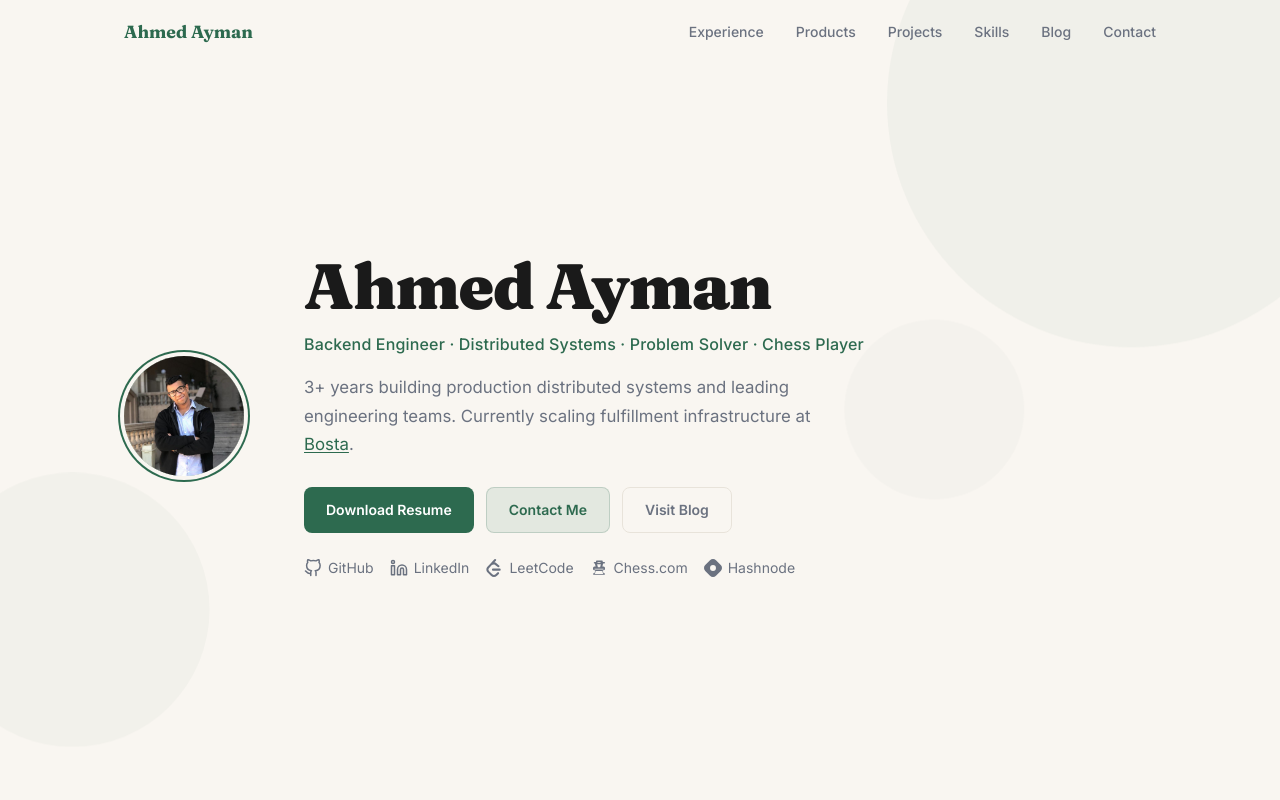
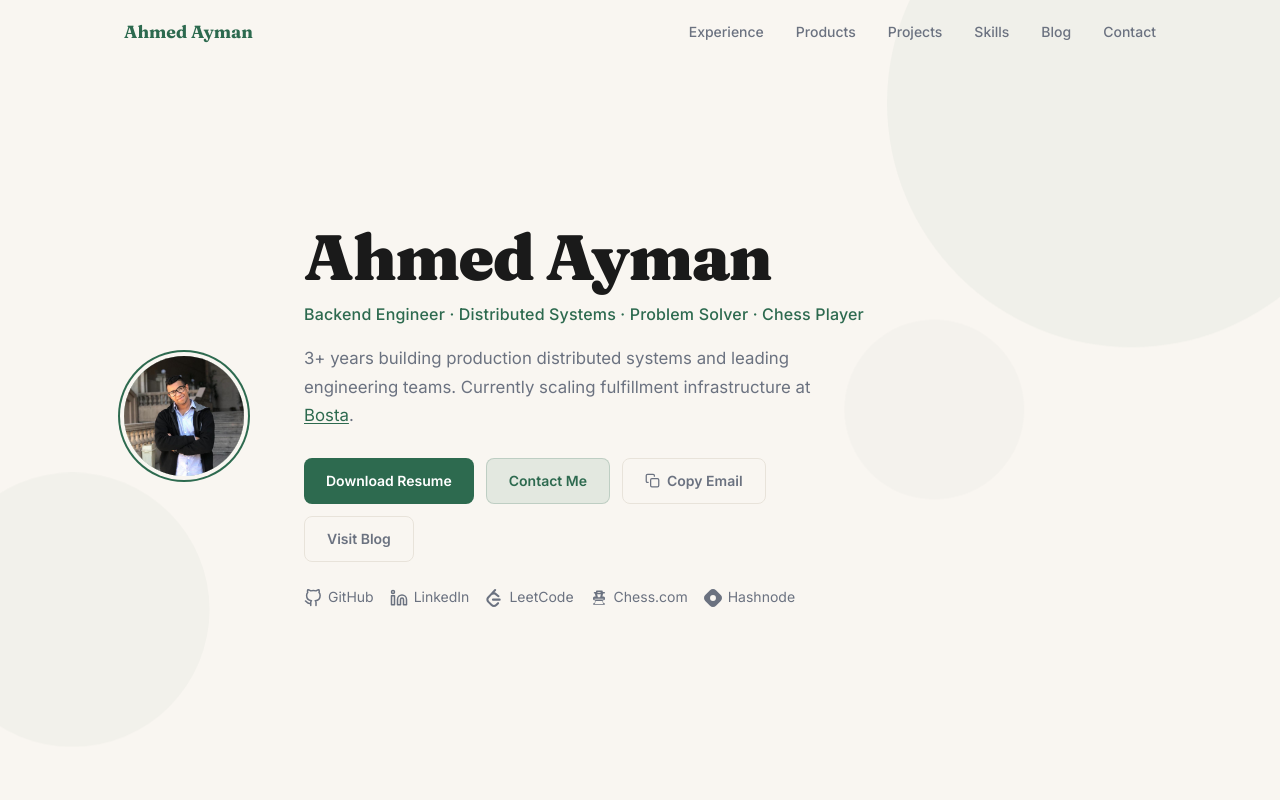
Before and after one commit to a7medayman6/a7medayman6.github.io, a plain HTML site: page index.html in a window 1280 px wide. Shown: the top 800 px of the page. Drawn offline with Linux system fonts and the light colour scheme.

Commit message:
add Copy Email button to hero CTAs
Co-Authored-By: Claude Sonnet 4.6 <noreply@anthropic.com>

```diff
--- a/index.html
+++ b/index.html
@@ -68,6 +68,10 @@
         <div class="hero-ctas">
           <a href="resume.pdf" download="Ahmed.ayman-software.engineer-resume.pdf" class="btn btn-primary">Download Resume</a>
           <a href="mailto:a.ayman6000@gmail.com" class="btn btn-secondary">Contact Me</a>
+          <button class="btn btn-ghost copy-email-btn" data-email="a.ayman6000@gmail.com">
+            <svg width="15" height="15" viewBox="0 0 24 24" fill="none" stroke="currentColor" stroke-width="2" stroke-linecap="round" stroke-linejoin="round"><rect x="9" y="9" width="13" height="13" rx="2"/><path d="M5 15H4a2 2 0 0 1-2-2V4a2 2 0 0 1 2-2h9a2 2 0 0 1 2 2v1"/></svg>
+            <span>Copy Email</span>
+          </button>
           <a href="https://a7medayman.hashnode.dev" target="_blank" rel="noopener noreferrer" class="btn btn-ghost">Visit Blog</a>
         </div>
         <div class="hero-socials">
```
